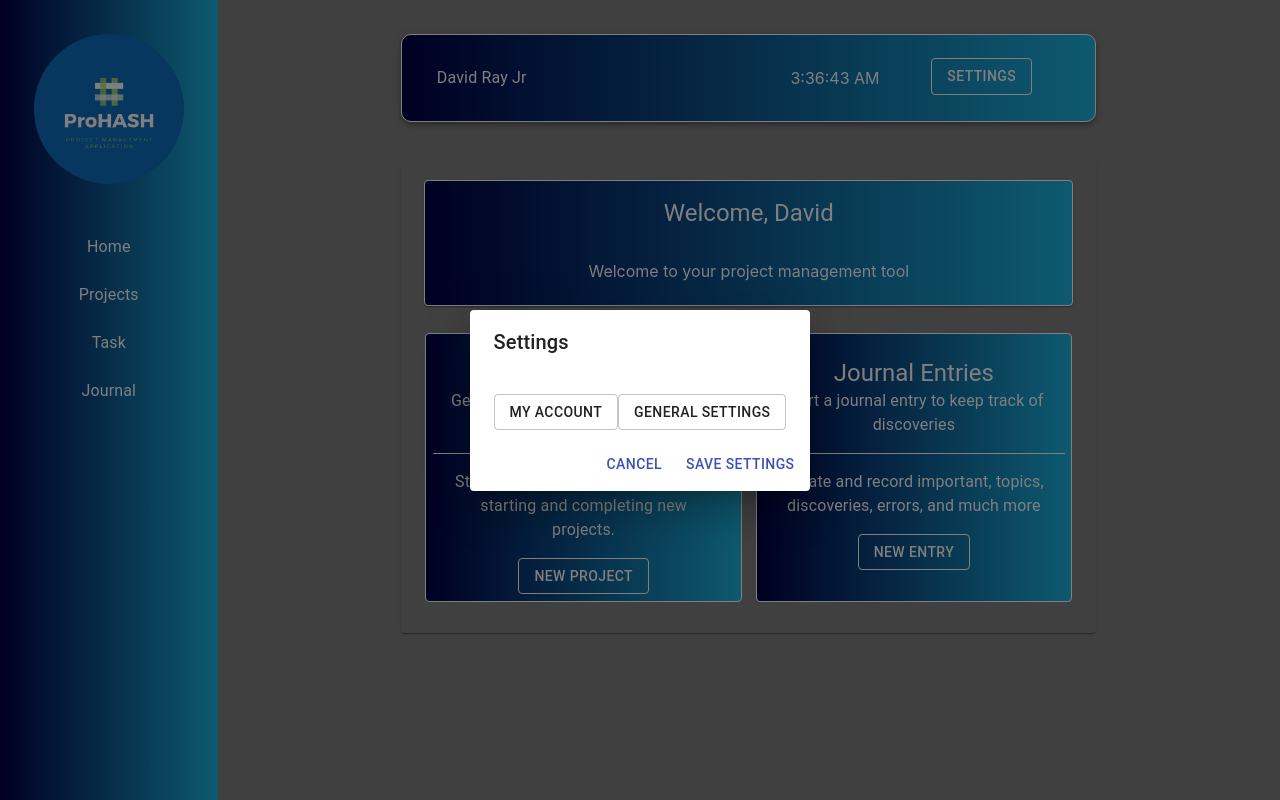
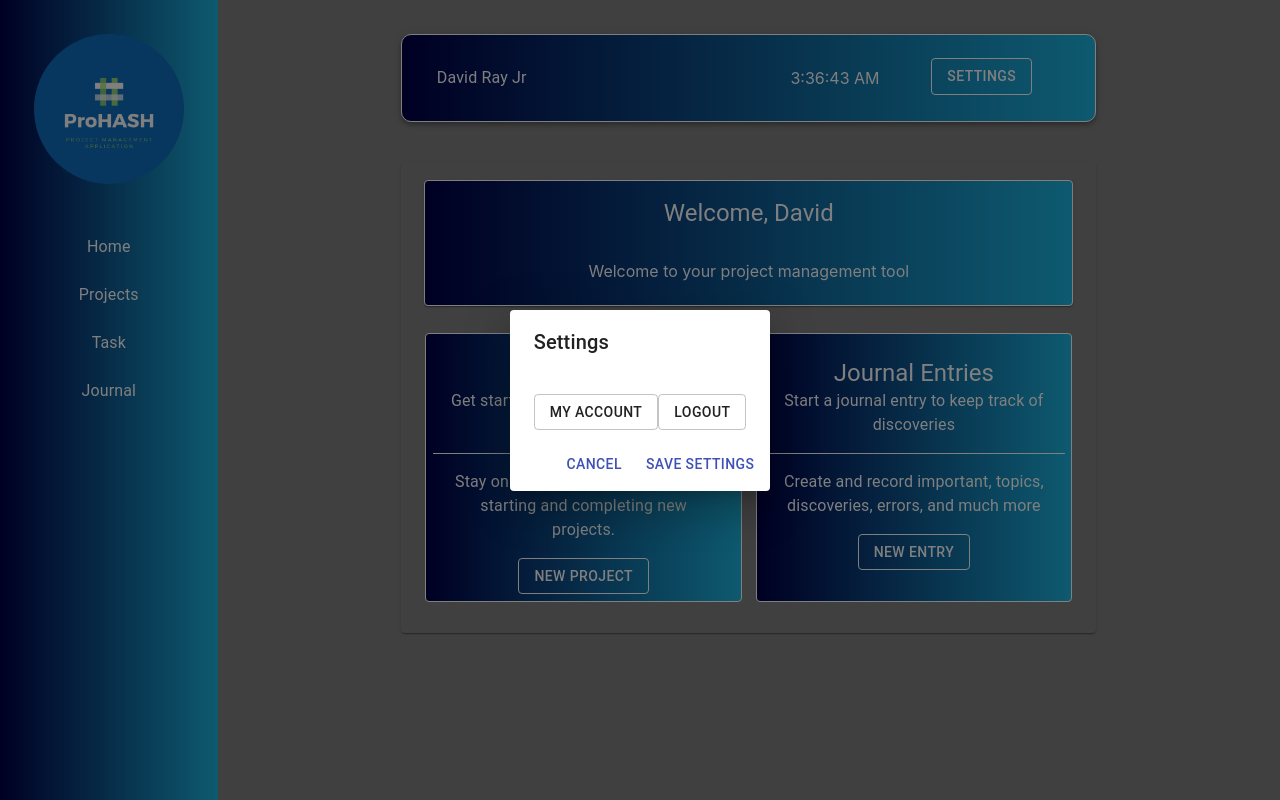
Before and after one commit to Dlray89/.DonIT, a React (Create React App) app in the folder protask/: page /dashboard in a window 1280 px wide. Both pictures are taken after a click on the button "SETTINGS". Shown: the top 800 px of the page. Built offline with nearby package versions, Linux system fonts and the light colour scheme.

Commit message:
added a log out button in the setting modal

```diff
--- a/protask/src/Components/settingModal.js
+++ b/protask/src/Components/settingModal.js
@@ -1,4 +1,6 @@
 import React from 'react';
+import { Link} from "react-router-dom"
+
 import Button from '@material-ui/core/Button';
 import TextField from '@material-ui/core/TextField';
 import Dialog from '@material-ui/core/Dialog';
@@ -33,7 +35,7 @@
 
 
           <Button variant='outlined' onClick={() => props.updateProject(true)}>My Account</Button>
-          <Button variant='outlined' onClick={props.update}>General Settings</Button>
+          <Link to='/'><Button variant='outlined' onClick={props.update}>Logout</Button></Link>
         </DialogContent>
         <DialogActions>
           <Button onClick={handleClose} color="primary">
```
Also changed, not shown: 1 other file (tests, documents, lock files or other folders).
